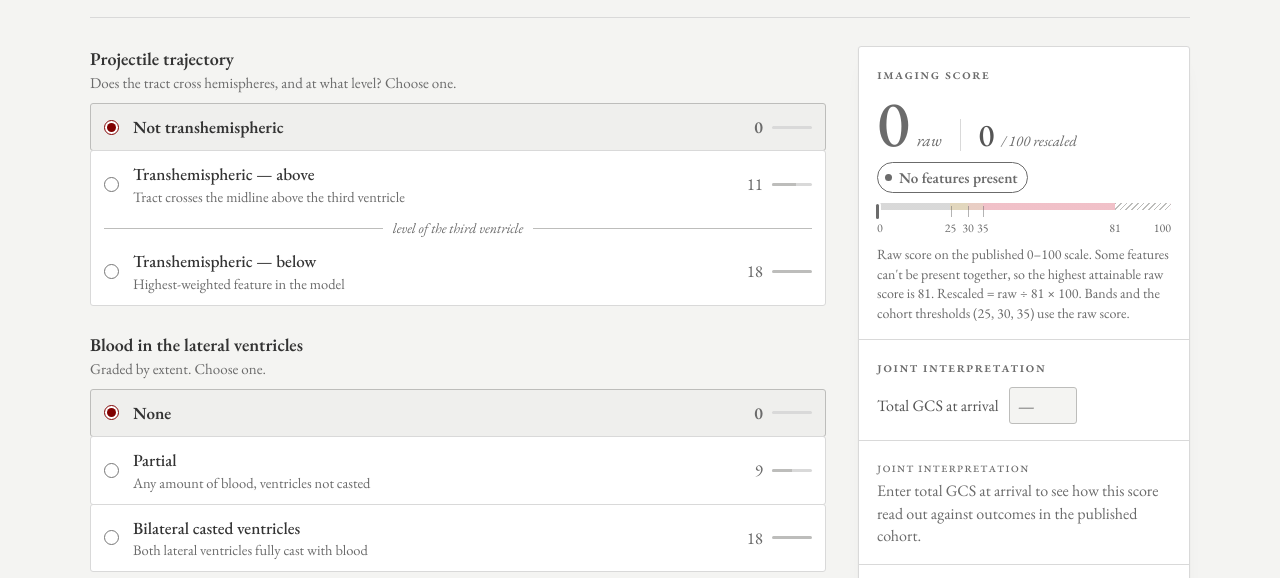
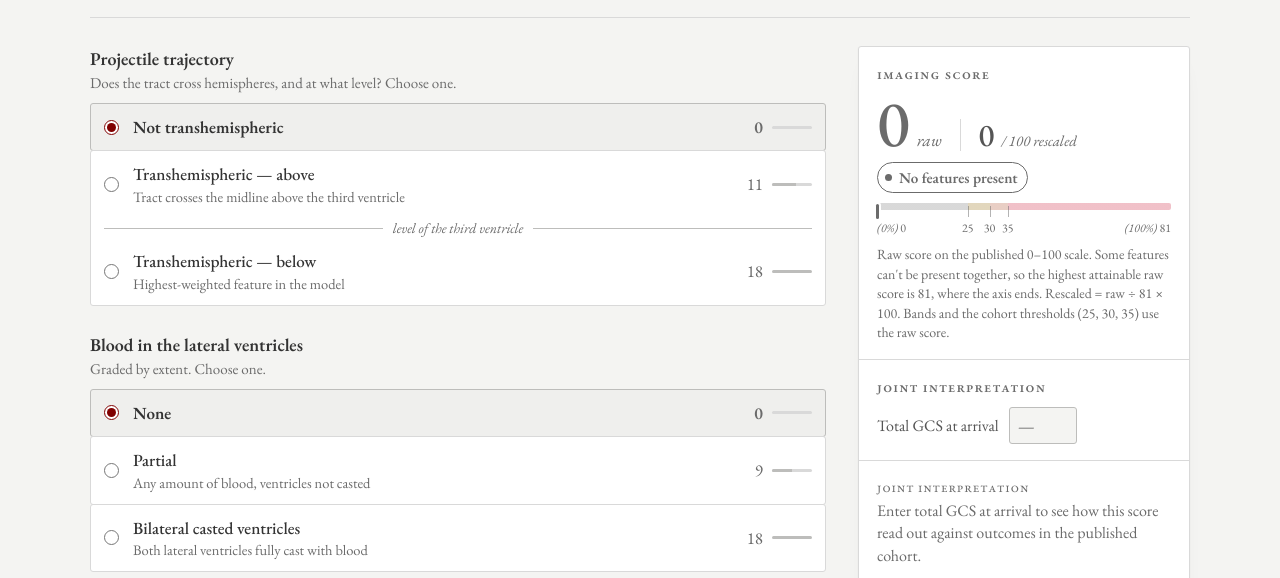
Before and after one commit to ElenaBadilloG/pbi-score, a plain HTML site: page artifact.html in a window 1280 px wide. Shown: the part 175-753 px from the top of the page. Drawn offline with Linux system fonts and the light colour scheme; files whose address does not match are found by name.

Commit message:
Update PBI score calculator

```diff
--- a/artifact.html
+++ b/artifact.html
@@ -361,10 +361,10 @@ legend { padding: 0; }
   height: 7px;
   border-radius: 2px;
   background: linear-gradient(to right,
-    var(--sev-0) 0 25%,
-    var(--sev-1) 25% 31%,
-    var(--sev-2) 31% 36%,
-    var(--sev-3) 36% 100%);
+    var(--sev-0) 0 var(--b1, 30.86%),
+    var(--sev-1) var(--b1, 30.86%) var(--b2, 38.27%),
+    var(--sev-2) var(--b2, 38.27%) var(--b3, 44.44%),
+    var(--sev-3) var(--b3, 44.44%) 100%);
   opacity: .26;
 }
 .axis .marks { position: relative; height: 7px; margin-top: -7px; }
@@ -375,14 +375,6 @@ legend { padding: 0; }
   height: 11px;
   background: var(--ink-3);
   opacity: .5;
-}
-.axis .unreach {
-  position: absolute;
-  top: -5px; /* .marks sits 5px below the track (axis gap minus its -7px pull-up) */
-  right: 0;
-  height: 7px;
-  border-radius: 0 2px 2px 0;
-  background: var(--surface) repeating-linear-gradient(135deg, var(--line-2) 0 1px, transparent 1px 4px);
 }
 .axis .needle {
   position: absolute;
@@ -402,9 +394,10 @@ legend { padding: 0; }
   font-variant-numeric: lining-nums tabular-nums;
   color: var(--ink-3);
 }
-.axis .scale span { position: absolute; transform: translateX(-50%); }
-.axis .scale span:first-child { transform: none; }
-.axis .scale span:last-child { transform: translateX(-100%); }
+.axis .scale > span { position: absolute; transform: translateX(-50%); white-space: nowrap; }
+.axis .scale > span:first-child { transform: none; }
+.axis .scale > span:last-child { transform: translateX(-100%); }
+.axis .scale .pct { font-style: italic; }   /* rescaled equivalent, styled like "/ 100 rescaled" */
 
 /* GCS */
 .gcs { display: flex; flex-direction: column; gap: 9px; }
@@ -780,24 +773,22 @@ button:disabled:hover { opacity: .45; cursor: not-allowed; filter: none; }
       <div class="axis">
         <div class="track"></div>
         <div class="marks">
-          <span class="tick" style="left:25%"></span>
-          <span class="tick" style="left:31%"></span>
-          <span class="tick" style="left:36%"></span>
-          <span class="unreach" id="unreach" title="Not attainable: some features can't be present together"></span>
+          <span class="tick" data-at="25"></span>
+          <span class="tick" data-at="31"></span>
+          <span class="tick" data-at="36"></span>
           <span class="needle" id="needle" style="left:0%"></span>
         </div>
         <div class="scale">
-          <span style="left:0">0</span>
-          <span style="left:25%">25</span>
-          <span style="left:31%">30</span>
-          <span style="left:36%">35</span>
-          <span id="maxLabel" style="left:81%">81</span>
-          <span style="left:100%">100</span>
+          <span style="left:0"><span class="pct">(0%)</span> 0</span>
+          <span data-at="25">25</span>
+          <span data-at="31">30</span>
+          <span data-at="36">35</span>
+          <span style="left:100%"><span class="pct">(100%)</span> <span id="maxLabel">81</span></span>
         </div>
       </div>
 
       <p class="fine">Raw score on the published 0–100 scale. Some features can't be present
-        together, so the highest attainable raw score is <span class="maxraw">81</span>.
+        together, so the highest attainable raw score is <span class="maxraw">81</span>, where the axis ends.
         Rescaled = raw ÷ <span class="maxraw">81</span> × 100. Bands and the cohort
         thresholds (25, 30, 35) use the raw score.</p>
     </section>
@@ -952,10 +943,17 @@ button:disabled:hover { opacity: .45; cursor: not-allowed; filter: none; }
   function rescale(raw) { return Math.round(raw / MAX_RAW * 100); }
 
   document.querySelectorAll(".maxraw").forEach(function (el) { el.textContent = MAX_RAW; });
-  document.getElementById("unreach").style.left = MAX_RAW + "%";
-  var maxLabel = document.getElementById("maxLabel");
-  maxLabel.style.left = MAX_RAW + "%";
-  maxLabel.textContent = MAX_RAW;
+  // The axis runs 0 to MAX_RAW. Ticks, labels and band colors are placed in
+  // raw-score units (data-at = first score of each band).
+  function axisPos(raw) { return (raw / MAX_RAW * 100).toFixed(2) + "%"; }
+  var axisEl = document.querySelector(".axis");
+  document.querySelectorAll(".axis [data-at]").forEach(function (el) {
+    el.style.left = axisPos(+el.dataset.at);
+  });
+  axisEl.querySelectorAll(".tick").forEach(function (t, i) {
+    axisEl.style.setProperty("--b" + (i + 1), axisPos(+t.dataset.at));   // band color stops
+  });
+  document.getElementById("maxLabel").textContent = MAX_RAW;
 
   // Bands anchored to the thresholds reported in the paper.
   var BANDS = [
@@ -1040,7 +1038,7 @@ button:disabled:hover { opacity: .45; cursor: not-allowed; filter: none; }
     totalEl.style.setProperty("--band", color);
     bandEl.style.setProperty("--band", color);
     needle.style.setProperty("--band", color);
-    needle.style.left = score + "%";
+    needle.style.left = "min(" + axisPos(score) + ", calc(100% - 2px))"; // keep the needle inside the track at the max
 
     var gcs = gcsIn.value === "" ? null : Math.min(15, Math.max(3, parseInt(gcsIn.value, 10)));
     if (gcsIn.value !== "" && isNaN(gcs)) gcs = null;
```
Also changed, not shown: site/index.html (+29 -31 lines), 1 other file.
